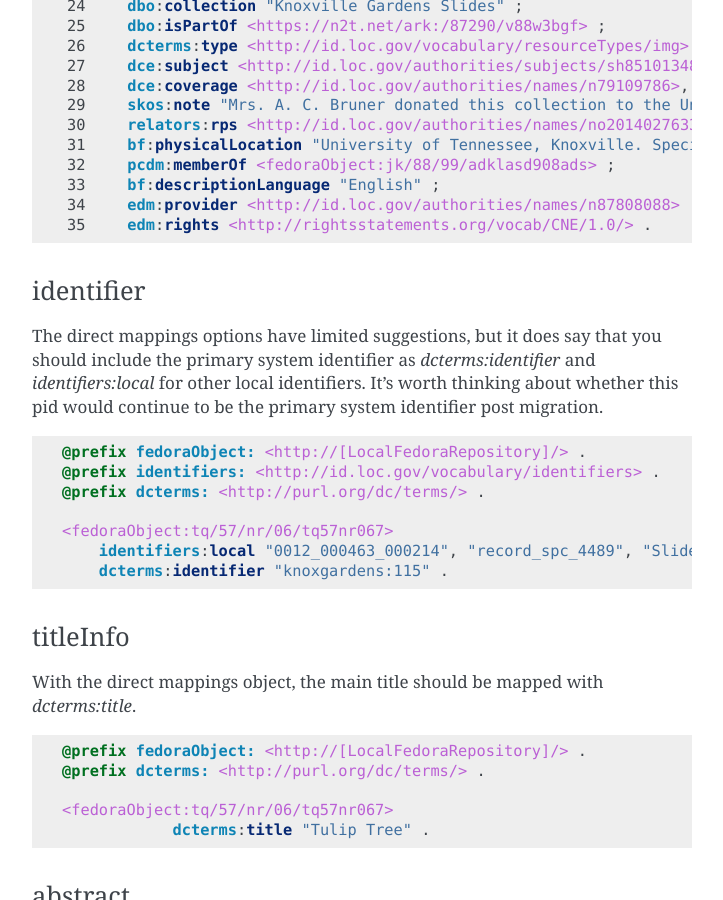
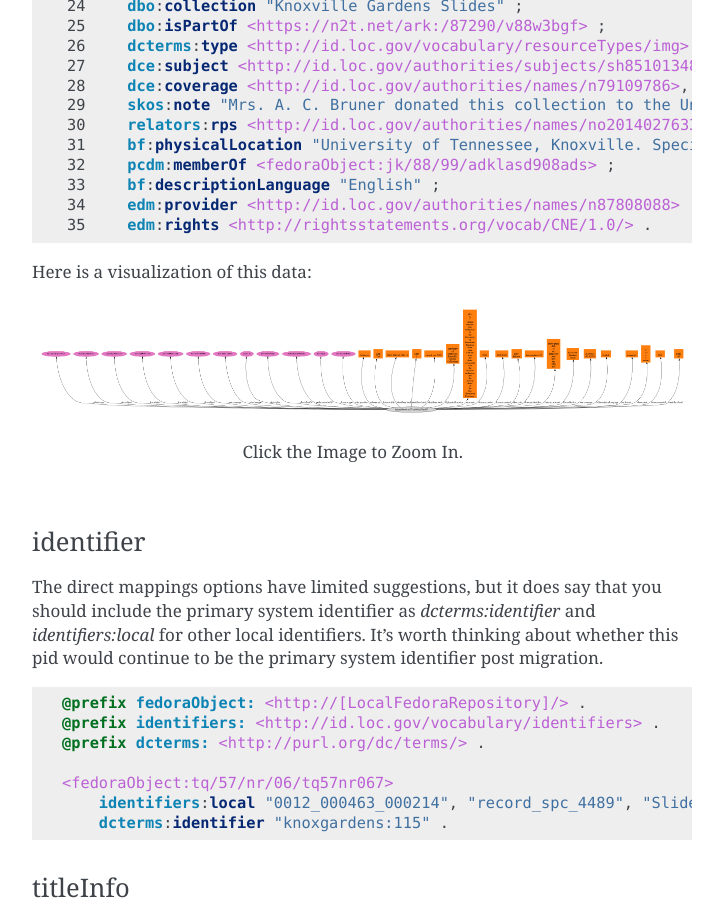
Before and after one commit to UTKcataloging/mods_to_rdf, a Sphinx documentation site: the page built from docs/source/working_docs/samvera_tuliip_tree.rst, in a window 1280 px wide and 900 px high, scrolled down 1283 px. Shown: the whole window, without its empty margins (388-1111 px from the left). Built offline with Sphinx 7.4.7, drawn with Linux system fonts in a browser that asks for light colours; formulas are drawn with MathJax 3.

Commit message:
Add visualization figure.

```diff
--- a/docs/source/working_docs/samvera_tuliip_tree.rst
+++ b/docs/source/working_docs/samvera_tuliip_tree.rst
@@ -60,6 +60,12 @@ If we followed the direct objects mapping, our RDF would be much simpler but we'
         bf:descriptionLanguage "English" ;
         edm:provider <http://id.loc.gov/authorities/names/n87808088> ;
         edm:rights <http://rightsstatements.org/vocab/CNE/1.0/> .
+
+Here is a visualization of this data:
+
+.. figure::  ../images/directobj.png
+
+    Click the Image to Zoom In.
 
 ==========
 identifier
```
Also changed, not shown: docs/source/images/directobj.png (added).
